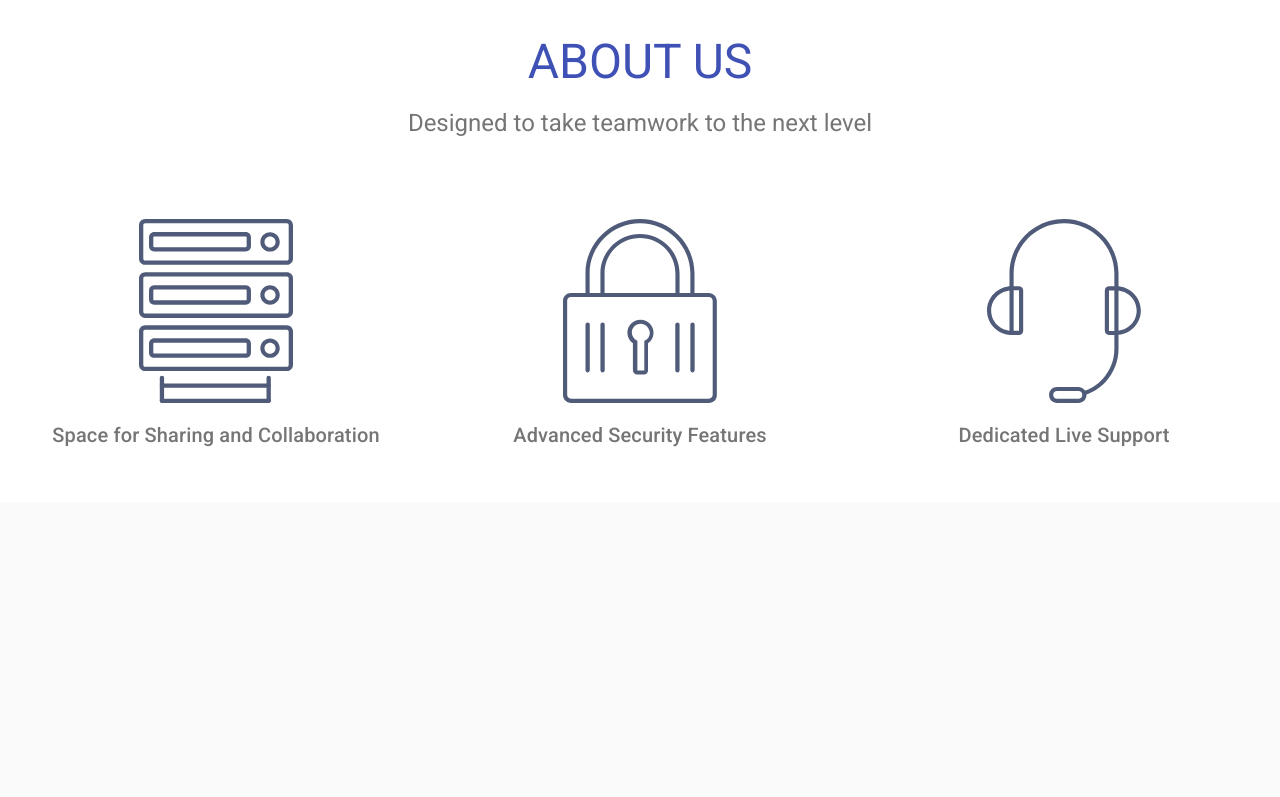
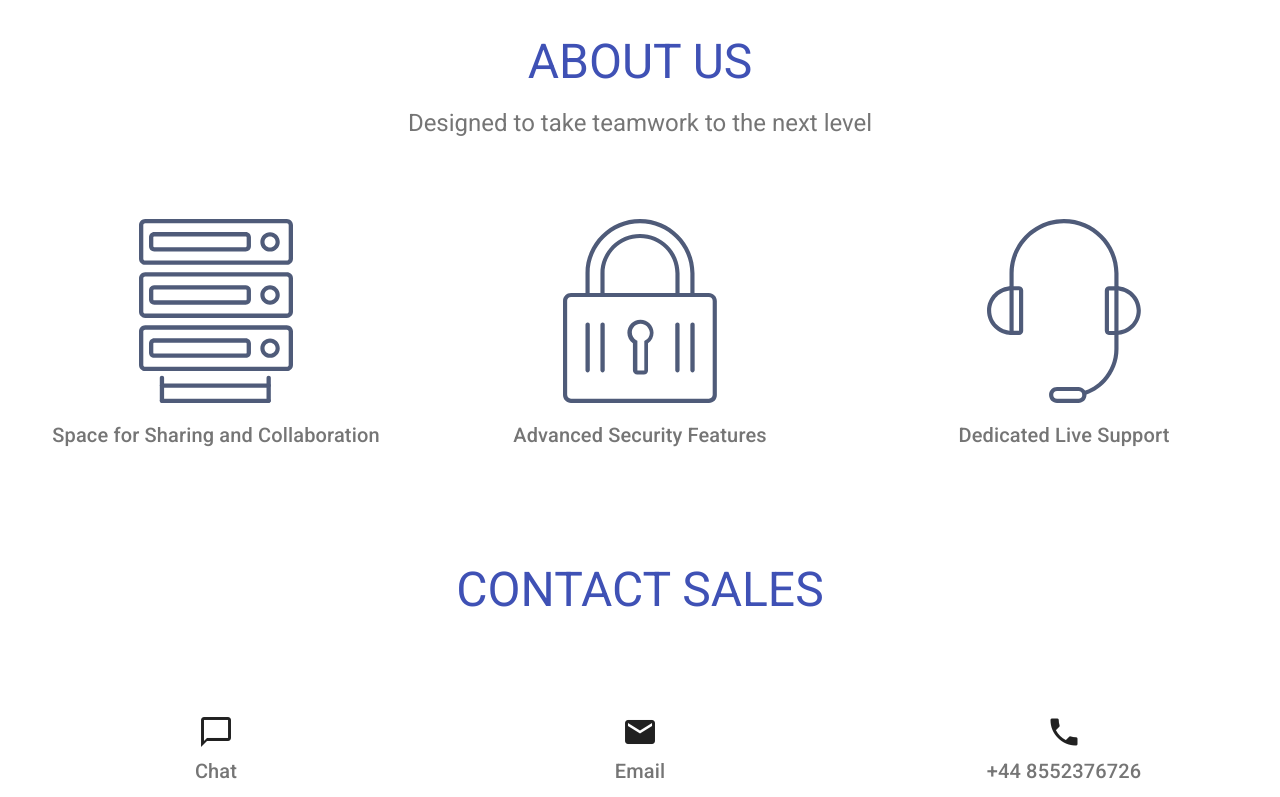
Before and after one commit to divyanshusahu/institutesys, a React (Create React App) app in the folder client/: page / in a window 1280 px wide. Shown: the part 2000-2797 px from the top of the page. Before the commit the page ends 2502 px from the top, so only its background shows below. Built offline with nearby package versions, Linux system fonts and the light colour scheme.

Commit message:
footer added and minor changes in homepage

```diff
--- a/client/src/App.js
+++ b/client/src/App.js
@@ -5,10 +5,16 @@ import CssBaseline from "@material-ui/core/CssBaseline";
 
 import Header from "./components/layouts/Header";
 import Landing from "./components/Landing";
+import Footer from "./components/layouts/Footer";
+import SignIn from "./components/auth/SignIn";
+import SignUp from "./components/auth/SignUp";
 
 const useStyles = makeStyles({
   wrapper: {
-    backgroundColor: "white"
+    backgroundColor: "white",
+    display: "flex",
+    flexDirection: "column",
+    minHeight: "100vh"
   }
 });
 
@@ -23,6 +29,9 @@ function App() {
         <div className={classes.wrapper}>
           <Header />
           <Route exact path="/" component={Landing} />
+          <Route exact path="/login" component={SignIn} />
+          <Route exact path="/signup" component={SignUp} />
+          <Footer />
         </div>
       </React.Fragment>
     </Router>
--- a/client/src/components/Landing.js
+++ b/client/src/components/Landing.js
@@ -9,6 +9,7 @@ import CardHeader from "@material-ui/core/CardHeader";
 import CardContent from "@material-ui/core/CardContent";
 import CardActions from "@material-ui/core/CardActions";
 import CardMedia from "@material-ui/core/CardMedia";
+import Icon from "@material-ui/core/Icon";
 import WOW from "wowjs";
 
 import background from "../assets/images/background.jpeg";
@@ -138,10 +139,16 @@ function Landing() {
               maxWidth={window.innerWidth >= 1367 ? "md" : "sm"}
               className={classes.landingContent}
             >
-              <Typography variant="h3" className={classes.landingContentChild}>
+              <Typography
+                variant="h3"
+                className={classes.landingContentChild}
+              >
                 Securely connect, sync, and collaborate
               </Typography>
-              <Typography variant="h6" className={classes.landingContentChild}>
+              <Typography
+                variant="h6"
+                className={classes.landingContentChild}
+              >
                 Institute System is the secure institite system that teachers
                 and students love and trust
               </Typography>
@@ -172,7 +179,6 @@ function Landing() {
                 className={classes.featureCard + " wow zoomIn"}
                 data-wow-duration="1s"
                 data-wow-offset="100"
-                data-wow-delay="0.5s"
               >
                 <CardContent>
                   <Typography variant="h5" align="center" gutterBottom>
@@ -195,7 +201,6 @@ function Landing() {
                 className={classes.featureCard + " wow zoomIn"}
                 data-wow-duration="1s"
                 data-wow-offset="100"
-                data-wow-delay="0.5s"
               >
                 <CardContent>
                   <Typography variant="h5" align="center" gutterBottom>
@@ -218,7 +223,6 @@ function Landing() {
                 className={classes.featureCard + " wow zoomIn"}
                 data-wow-duration="1s"
                 data-wow-offset="100"
-                data-wow-delay="0.5s"
               >
                 <CardContent>
                   <Typography variant="h5" align="center" gutterBottom>
@@ -230,8 +234,8 @@ function Landing() {
                     align="center"
                     gutterBottom
                   >
-                    Get visibility and control over team folders, including sync
-                    management.
+                    Get visibility and control over team folders, including
+                    sync management.
                   </Typography>
                 </CardContent>
               </Card>
@@ -241,7 +245,6 @@ function Landing() {
                 className={classes.featureCard + " wow zoomIn"}
                 data-wow-duration="1s"
                 data-wow-offset="100"
-                data-wow-delay="0.5s"
               >
                 <CardContent>
                   <Typography variant="h5" align="center" gutterBottom>
@@ -264,7 +267,6 @@ function Landing() {
                 className={classes.featureCard + " wow zoomIn"}
                 data-wow-duration="1s"
                 data-wow-offset="100"
-                data-wow-delay="0.5s"
               >
                 <CardContent>
                   <Typography variant="h5" align="center" gutterBottom>
@@ -276,8 +278,8 @@ function Landing() {
                     align="center"
                     gutterBottom
                   >
-                    A simple, powerful way to create, share, and keep your team
-                    in sync — with the added benefit of admin controls.
+                    A simple, powerful way to create, share, and keep your
+                    team in sync — with the added benefit of admin controls.
                   </Typography>
                 </CardContent>
               </Card>
@@ -287,7 +289,6 @@ function Landing() {
                 className={classes.featureCard + " wow zoomIn"}
                 data-wow-duration="1s"
                 data-wow-offset="100"
-                data-wow-delay="0.5s"
               >
                 <CardContent>
                   <Typography variant="h5" align="center" gutterBottom>
@@ -332,15 +333,18 @@ function Landing() {
             user activity.
           </Typography>
         </Container>
-        <Container maxWidth="lg" component="main" style={{ marginTop: "5rem" }}>
+        <Container
+          maxWidth="lg"
+          component="main"
+          style={{ marginTop: "5rem" }}
+        >
           <Grid container spacing={5} alignItems="flex-end">
             {tiers.map(tier => (
               <Grid item key={tier.title} xs={12} sm={4}>
                 <Card
                   className="wow zoomIn"
                   data-wow-duration="1s"
-                  data-wow-offset="100"
-                  data-wow-delay="0.5s"
+                  data-wow-offset="50"
                 >
                   <CardHeader
                     title={tier.title}
@@ -418,7 +422,6 @@ function Landing() {
                 className="wow zoomIn"
                 data-wow-duration="1s"
                 data-wow-offset="100"
-                data-wow-delay="0.5s"
               >
                 <CardMedia
                   image={storage}
@@ -445,7 +448,6 @@ function Landing() {
                 className="wow zoomIn"
                 data-wow-duration="1s"
                 data-wow-offset="100"
-                data-wow-delay="0.5s"
               >
                 <CardMedia
                   style={{ width: "40%", margin: "auto" }}
@@ -472,7 +474,6 @@ function Landing() {
                 className="wow zoomIn"
                 data-wow-duration="1s"
                 data-wow-offset="100"
-                data-wow-delay="0.5s"
               >
                 <CardMedia
                   image={support}
@@ -496,6 +497,64 @@ function Landing() {
           </Grid>
         </Container>
       </div>
+
+      <div id="contactus" style={{ marginTop: "5rem" }}>
+        <Typography
+          variant="h3"
+          component="p"
+          color="primary"
+          align="center"
+          gutterBottom
+        >
+          CONTACT SALES
+        </Typography>
+        <Container maxWidth="lg" style={{marginTop: "5rem"}}>
+          <Grid container spacing={5}>
+            <Grid item xs={12} sm={4}>
+              <Card elevation={0}>
+                <CardContent align="center">
+                  <Icon fontSize="large">chat_bubble_outline</Icon>
+                  <Typography
+                    variant="h6"
+                    component="p"
+                    color="textSecondary"
+                  >
+                    Chat
+                  </Typography>
+                </CardContent>
+              </Card>
+            </Grid>
+            <Grid item xs={12} sm={4}>
+              <Card elevation={0}>
+                <CardContent align="center">
+                  <Icon fontSize="large">email</Icon>
+                  <Typography
+                    variant="h6"
+                    component="p"
+                    color="textSecondary"
+                  >
+                    Email
+                  </Typography>
+                </CardContent>
+              </Card>
+            </Grid>
+            <Grid item xs={12} sm={4}>
+              <Card elevation={0}>
+                <CardContent align="center">
+                  <Icon fontSize="large">phone</Icon>
+                  <Typography
+                    variant="h6"
+                    component="p"
+                    color="textSecondary"
+                  >
+                    +44 8552376726
+                  </Typography>
+                </CardContent>
+              </Card>
+            </Grid>
+          </Grid>
+        </Container>
+      </div>
     </div>
   );
 }
--- /dev/null
+++ b/client/src/components/layouts/Footer.js
@@ -0,0 +1,32 @@
+import React from "react";
+import Typography from "@material-ui/core/Typography";
+import Link from "@material-ui/core/Link";
+import { makeStyles } from "@material-ui/core/styles";
+
+const useStyles = makeStyles(theme => ({
+  footer: {
+    padding: theme.spacing(2),
+    backgroundColor: theme.palette.grey[200],
+    marginTop: "auto"
+  }
+}));
+
+function Footer() {
+  const classes = useStyles();
+
+  return (
+    <footer className={classes.footer}>
+      <Typography
+        variant="body2"
+        component="p"
+        align="center"
+        color="textSecondary"
+      >
+        {"Copyright © " + new Date().getFullYear() + " "}
+        <Link color="inherit" href="#">Amtica Limited</Link>
+      </Typography>
+    </footer>
+  );
+}
+
+export default Footer;
--- a/client/src/components/layouts/Header.js
+++ b/client/src/components/layouts/Header.js
@@ -1,5 +1,5 @@
 import React from "react";
-import { Link } from "react-router-dom";
+import { Link as RLink } from "react-router-dom";
 import AppBar from "@material-ui/core/AppBar";
 import Toolbar from "@material-ui/core/Toolbar";
 import Button from "@material-ui/core/Button";
@@ -12,6 +12,7 @@ import { makeStyles } from "@material-ui/core/styles";
 import PropTypes from "prop-types";
 import Slide from "@material-ui/core/Slide";
 import useScrollTrigger from "@material-ui/core/useScrollTrigger";
+import Link from "@material-ui/core/Link";
 
 import logo from "../../assets/images/logo.png";
 
@@ -59,9 +60,9 @@ function Header(props) {
         <AppBar className={classes.navbar} elevation={1}>
           <Toolbar>
             <div className={classes.navbarLogo}>
-              <Link to="/">
+              <RLink to="/">
                 <img src={logo} alt="logo" title="Institute System" />
-              </Link>
+              </RLink>
             </div>
             <div>
               <Hidden smUp>
@@ -87,17 +88,25 @@ function Header(props) {
                 </Menu>
               </Hidden>
               <Hidden xsDown>
-                <Button className={classes.navbarButtons}>Features</Button>
-                <Button className={classes.navbarButtons}>Pricing</Button>
-                <Button className={classes.navbarButtons}>About Us</Button>
-                <Button className={classes.navbarButtons}>Contact</Button>
-                <Button
+                <Link href="#features" color="inherit">
+                  <Button className={classes.navbarButtons}>Features</Button>
+                </Link>
+                <Link href="#pricing" color="inherit">
+                  <Button className={classes.navbarButtons}>Pricing</Button>
+                </Link>
+                <Link href="#aboutus" color="inherit">
+                  <Button className={classes.navbarButtons}>About Us</Button>
+                </Link>
+                <Link href="#aboutus" color="inherit">
+                  <Button className={classes.navbarButtons}>Contact</Button>
+                </Link>
+                <Link href="/login" color="inherit"><Button
                   className={classes.navbarButtons}
                   variant="outlined"
                   color="primary"
                 >
                   Login
-                </Button>
+                </Button></Link>
               </Hidden>
             </div>
           </Toolbar>
```
